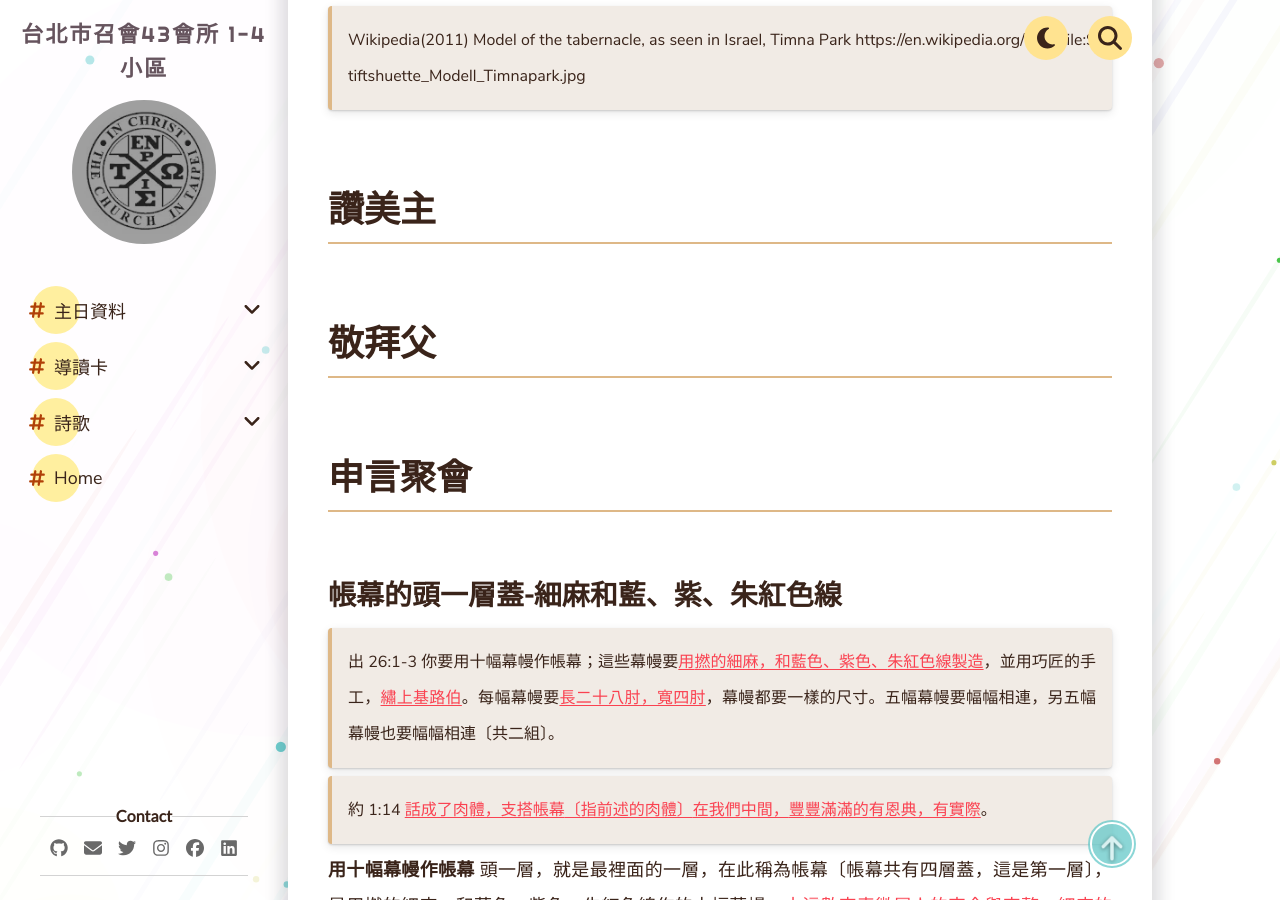
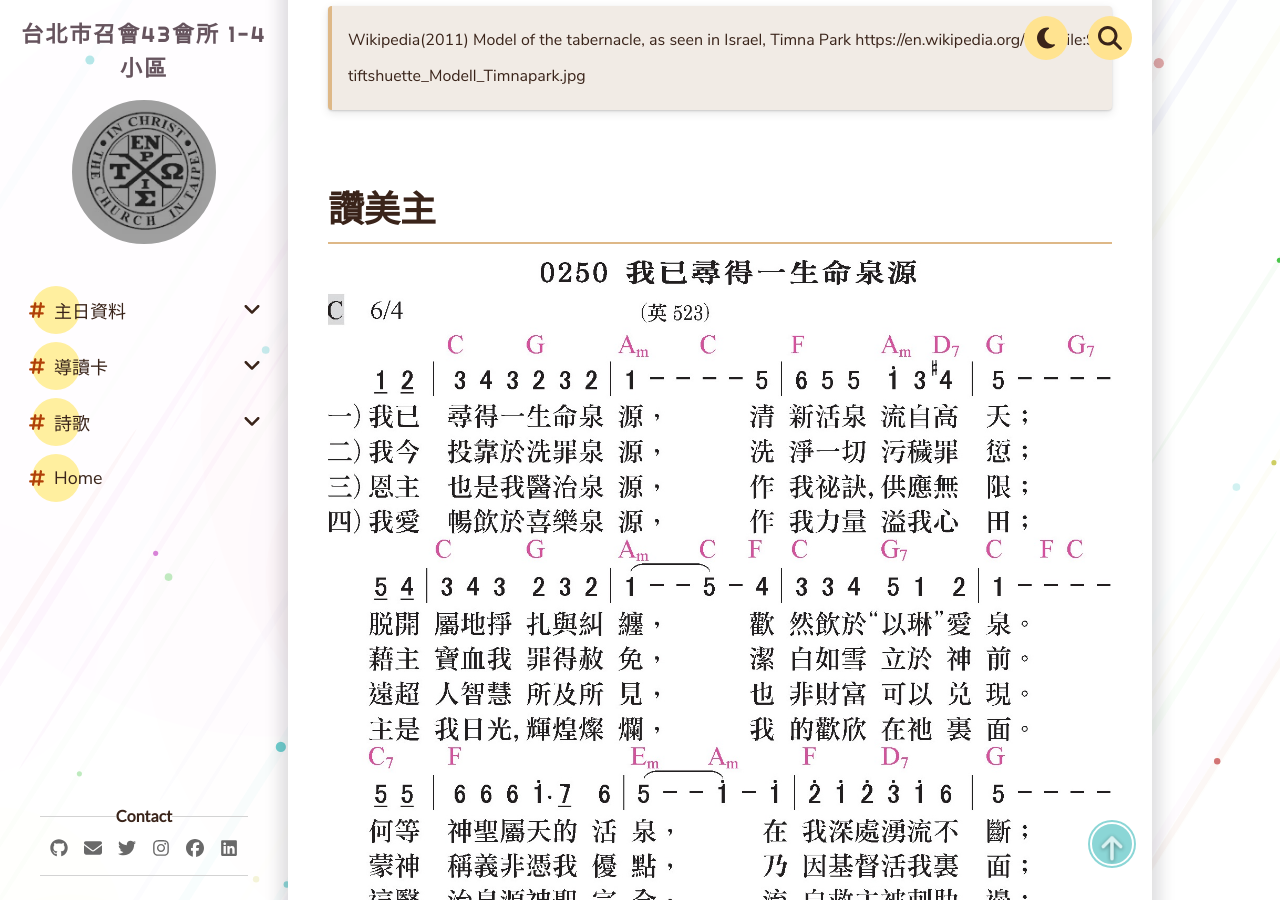
Before and after one commit to cit-hall-43/cit-hall-43.github.io, a Jekyll site: the page built from _pages/主日資料/2025/1140105主日簡報.md, in a window 1280 px wide and 900 px high, scrolled down 777 px. Built offline with Jekyll 4.4.1, drawn with Linux system fonts in a browser that asks for light colours; comment, search, counter and statistics services are not loaded.

Commit message:
add hymns for 2025/1/5 Sunday message

```diff
--- a/_pages/主日資料/2025/1140105主日簡報.md
+++ b/_pages/主日資料/2025/1140105主日簡報.md
@@ -14,8 +14,14 @@
 # 讚美主
 ___
 
+![補充本-0250-我已尋得一生命泉源](/assets/img/hymns/hymn-supplement-250.jpg "補充本-0250-我已尋得一生命泉源")
+
+![大本詩歌-167-讚美主-對祂的滿足](/assets/img/hymns/hymn-167.jpg "大本詩歌-167-讚美主-對祂的滿足")
+
 # 敬拜父
 ___
+
+![大本詩歌-009-敬拜父-是生命的源頭](/assets/img/hymns/hymn-9.jpg "大本詩歌-009-敬拜父-是生命的源頭")
 
 # 申言聚會
 ___
@@ -65,4 +71,6 @@
 
 ## 帳幕3D介紹
 
+<iframe width="100%" height="315" src="https://www.youtube.com/embed/ceZHlc55HCg?si=_HZxT9hJZrDXZmEj" title="YouTube video player" frameborder="0" allow="accelerometer; autoplay; clipboard-write; encrypted-media; gyroscope; picture-in-picture; web-share" referrerpolicy="strict-origin-when-cross-origin" allowfullscreen></iframe>
+
 <iframe width="100%" height="315" src="https://www.youtube.com/embed/MMEQ-WlsWsc?si=Z7kn98ku6xW3wFYV" title="YouTube video player" frameborder="0" allow="accelerometer; autoplay; clipboard-write; encrypted-media; gyroscope; picture-in-picture; web-share" referrerpolicy="strict-origin-when-cross-origin" allowfullscreen></iframe>
```
Also changed, not shown: assets/img/hymns/hymn-supplement-250.jpg (added).
